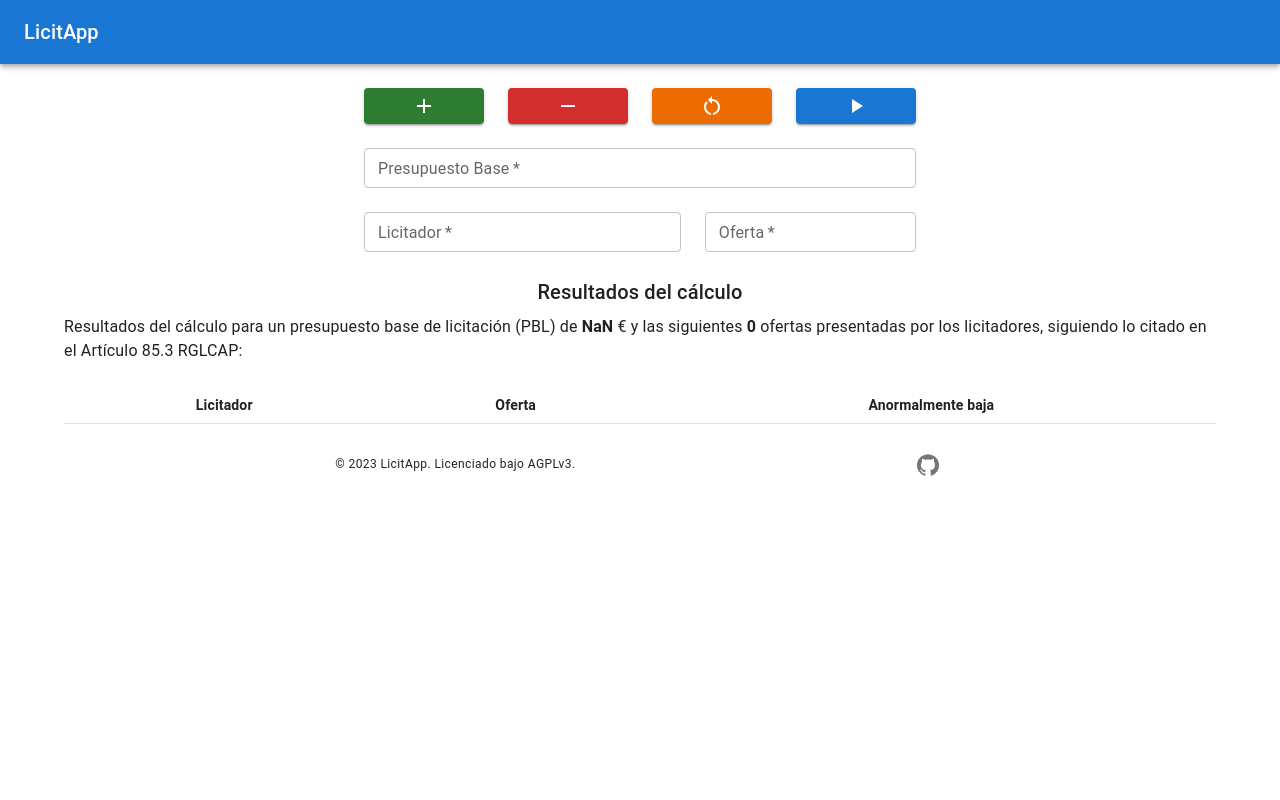
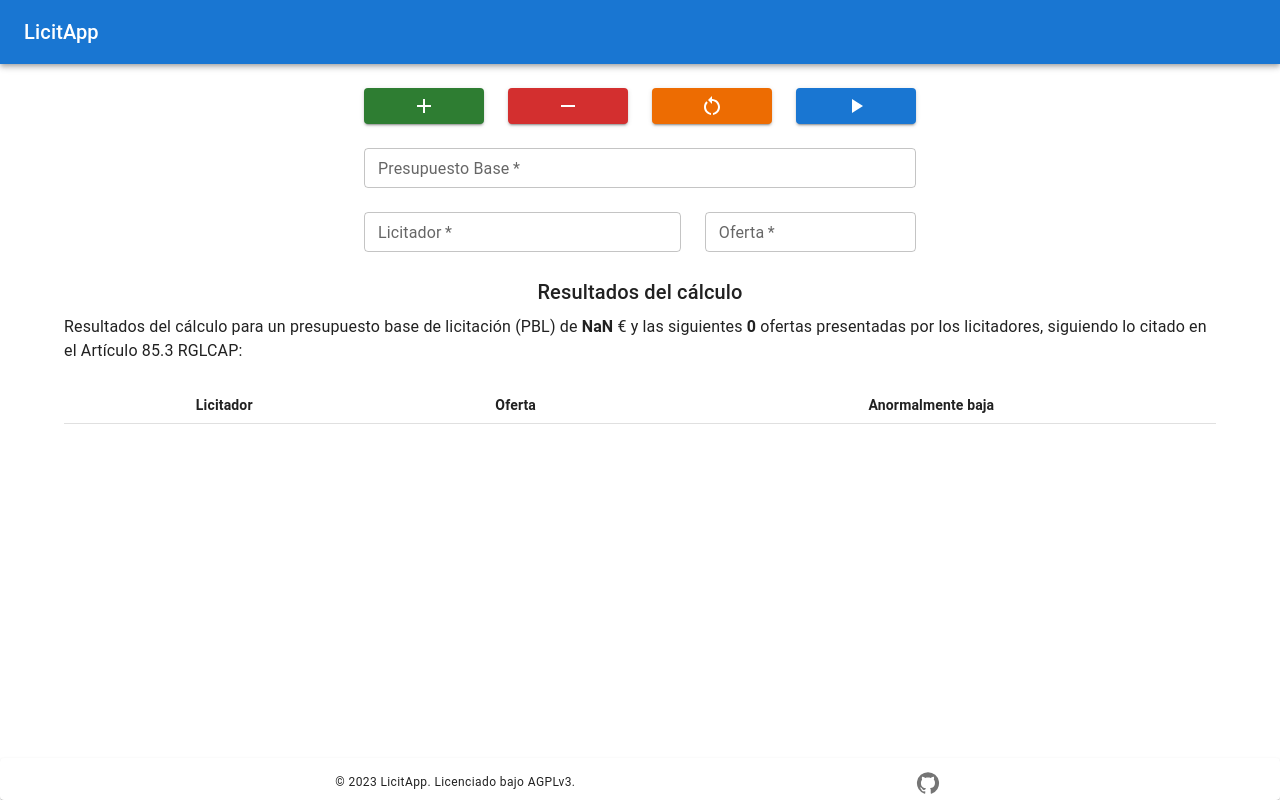
Before and after one commit to srjimmy/licitapp, a React (Vite) app: page / in a window 1280 px wide. Built offline with nearby package versions, Linux system fonts and the light colour scheme.

Commit message:
Fix footer position

```diff
--- a/package.json
+++ b/package.json
@@ -1,7 +1,7 @@
 {
   "name": "licitapp",
   "private": true,
-  "version": "1.1.2",
+  "version": "1.1.3",
   "type": "module",
   "scripts": {
     "dev": "vite",
--- a/src/components/layout/Footer.tsx
+++ b/src/components/layout/Footer.tsx
@@ -1,24 +1,24 @@
-import { Box, Typography, IconButton } from "@mui/material";
+import { Box, Paper, Typography, IconButton } from "@mui/material";
 import { GitHub } from "@mui/icons-material";
 
 export default function Footer() {
   const currentYear = new Date().getFullYear();
 
   return (
-    <Box
+    <Paper
       sx={{
-        position: "static",
+        position: "fixed",
         bottom: 0,
         width: "100%",
       }}
       component="footer"
+      variant="elevation"
     >
       <Box
         sx={{
           justifyContent: "space-evenly",
           alignItems: "center",
           display: "flex",
-          mb: 1,
           mt: 1,
         }}
       >
@@ -35,6 +35,6 @@
           <GitHub />
         </IconButton>
       </Box>
-    </Box>
+    </Paper>
   );
 }
--- a/src/components/pages/Home.tsx
+++ b/src/components/pages/Home.tsx
@@ -12,7 +12,10 @@
       <Container maxWidth="sm">
         <Form />
       </Container>
-      <Container maxWidth="lg">
+      <Container
+        maxWidth="lg"
+        sx={{ display: "flex", flexDirection: "column" }}
+      >
         <Result />
       </Container>
       <Footer />
```
